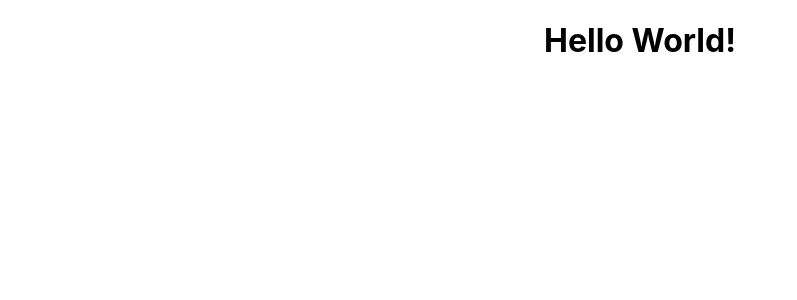
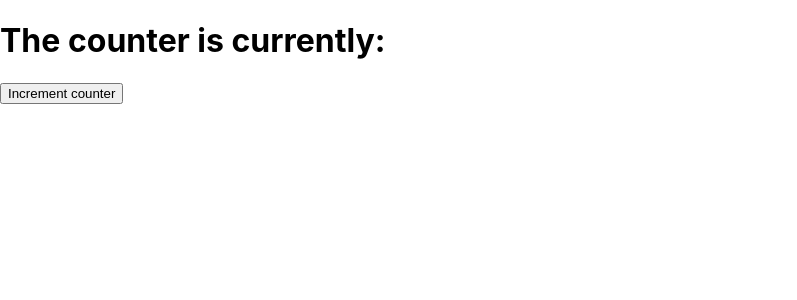
Before and after one commit to sibyldawn/unit-testing, a React (Create React App) app: page / in a window 1280 px wide. Shown: the top 300 px of the page, without its empty margins (0-797 px from the left). Built offline with nearby package versions, Linux system fonts and the light colour scheme.

Commit message:
Shallow Rendering

```diff
--- a/src/App.js
+++ b/src/App.js
@@ -3,10 +3,18 @@
 import './App.css';
 
 class App extends Component {
+constructor(){
+  super();
+  this.state={
+    counter: 0
+  }
+}
+
   render() {
     return (
-      <div className="App">
-        <h1>Hello World!</h1>
+      <div data-test="component-app">
+       <h1 data-test="counter-display"> The counter is currently:</h1>
+        <button data-test="increment-button">Increment counter</button>
       </div>
     );
   }
```
Also changed, not shown: 1 other file (tests, documents, lock files or other folders).
